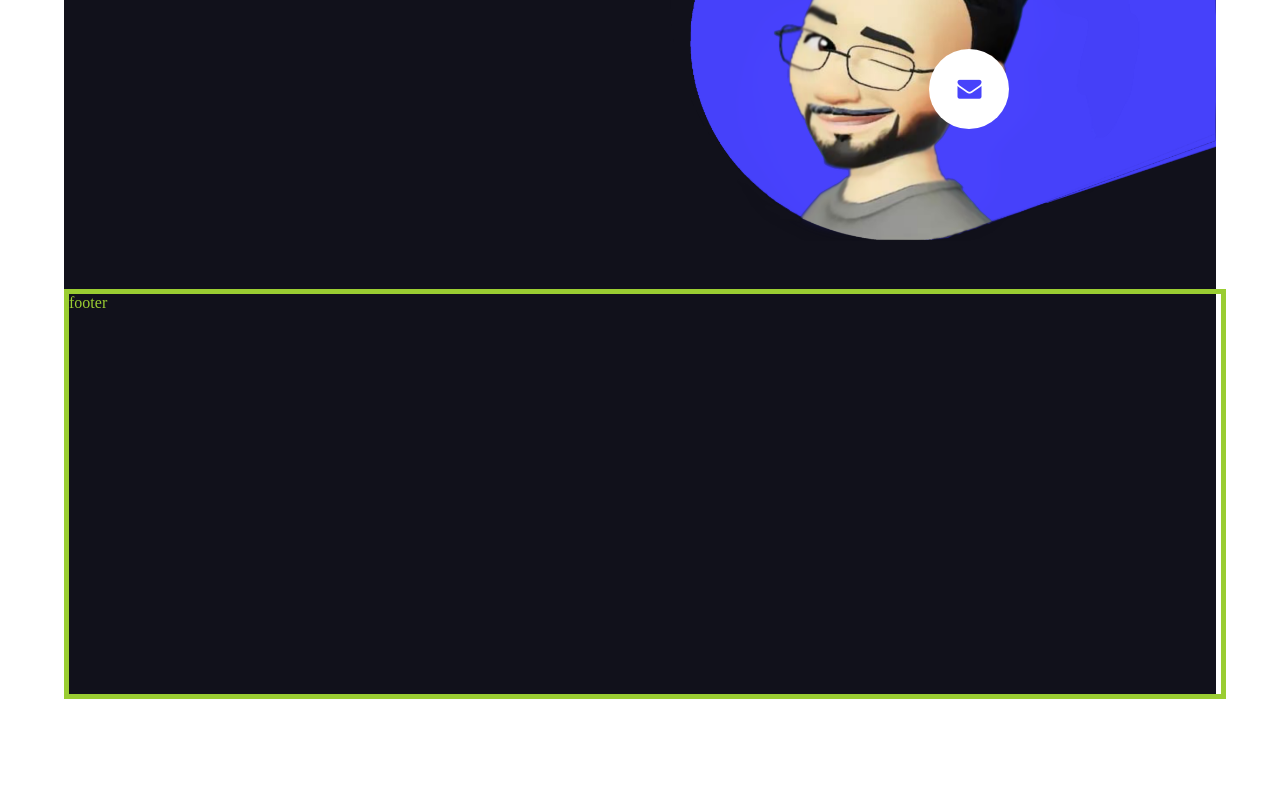
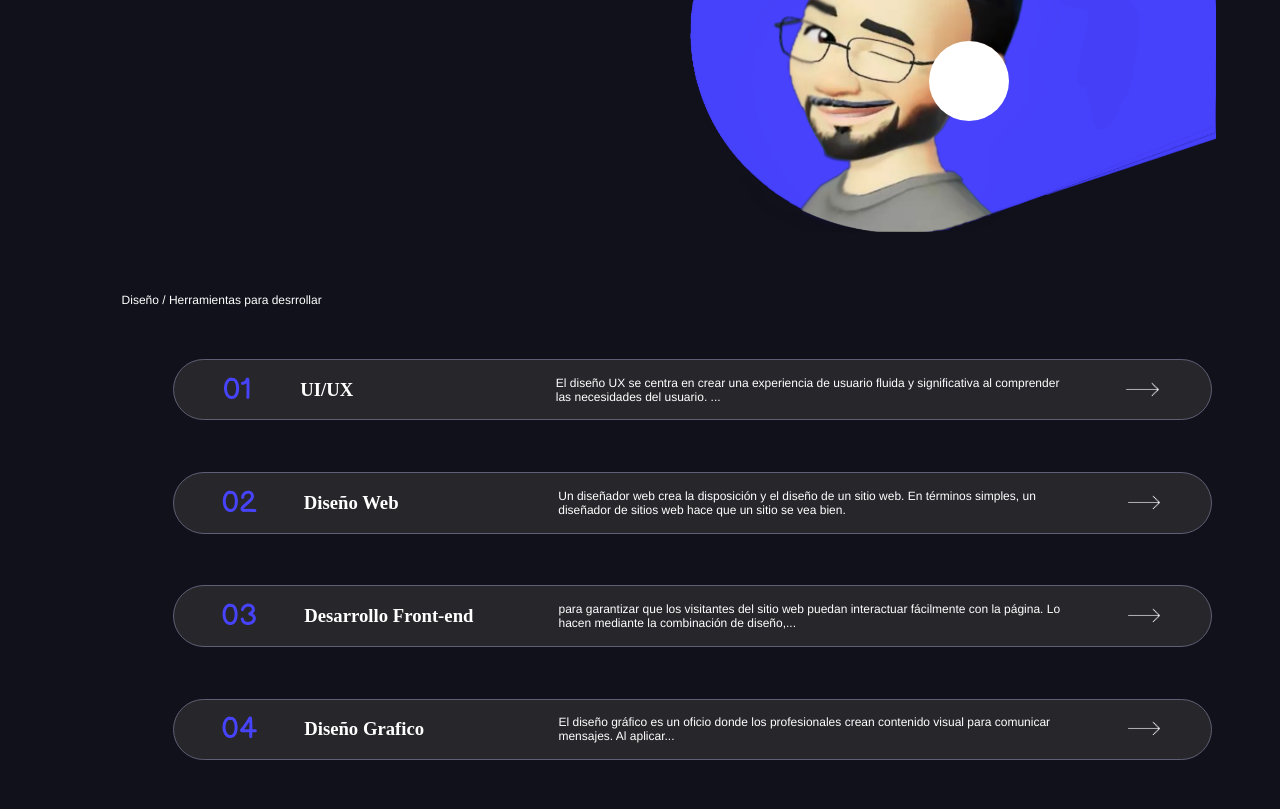
Before and after one commit to 20FacuSam23/portfolio, a plain HTML site: page index.html in a window 1280 px wide. Shown: the part 457-1266 px from the top of the page. Before the commit the page ends 1164 px from the top, so only its background shows below. Drawn offline with Linux system fonts and the light colour scheme.

Commit message:
skills 80%

```diff
--- a/css/estilos.css
+++ b/css/estilos.css
@@ -1,18 +1,18 @@
 html {
-  background-color: white;
-  display: flex;
-  justify-content: space-evenly;
+  background-color: #11111b;
 }
 
 body {
-  background-color: #11111b;
-  display: inline;
-  justify-content: center;
+
+width: 90%;
+margin: 0% auto;
+
+
   align-items: center;
 height: 100%;
-width: 90%;
+
 }
-
+/*header*/
 header {
   display: flex;
   justify-content: space-around;
@@ -20,14 +20,19 @@ header {
   height: 50px;
   border: solid 1px rgb(94, 94, 116);
   border-radius: 40px;
-  margin: 2% 5%;
+  margin: 2%;
   background-color: #27262b ;
 
 }
+/*posisionamiento de marca*/
+.branding {
+  display: flex;
+  height: 50%;
+}
+
+/*menu navegador deplegoda horizontalmente*/
 .nav{
-
-
-
+color: white;
 
 }
 ul{
@@ -55,13 +60,25 @@ li:hover{
   color:#4743fb;
 }
 
-.branding {
-  display: flex;
-  height: 50%;
+/*botones telefono y mail al final del header*/
+.wsp, .msj{
+  background-color: #ffffff;
+  color: #4743fb;
+  border-radius: 100%;
+  width: 30px;
+  height: 30px;
+  border:none;
+  margin: 2px  ;
 }
 
 
-p, h1
+/*main*/
+main {
+
+}
+
+/* etiqueta p y h1 con igual fuente y color afecta a todo el porfolio*/
+p, h1, strong
 {
 font-family: "Balsamiq Sans", sans-serif;
 font-weight: 100;
@@ -69,12 +86,15 @@ font-style: normal;
 color: white;
 }
 
+
+/* hero*/
 .name {
   margin: 0px;
   font-size: 50px;
   padding: 2% 12%;
 }
 
+/*leyenda del hero*/
 .pText {
   font-size: 20px;
   text-wrap:wrap;
@@ -83,12 +103,14 @@ color: white;
 
 }
 
-i {
+/*iconos*/
+.fa-solid .fa-brands {
   font-family: FontAwesome;
   font-style: normal;
 
 }
 
+/*fuente de google fonts*/
 .material-symbols-outlined {
   font-variation-settings:
     'FILL' 0,
@@ -96,6 +118,8 @@ i {
     'GRAD' 0,
     'opsz' 48
 }
+
+/* bton flotante de mail*/
 
 .btn-mail {
   position: relative;
@@ -112,8 +136,8 @@ i {
   color: #4743fb;
 }
 
-main {}
 
+/*efecto del boton flotante*/
 .btn-mail:hover {
 
   background-color: #4743fb;
@@ -121,6 +145,8 @@ main {}
   cursor: pointer;
   color: #ffe600;
 }
+
+/*texto del heroe*/
 
 .textHero{
 display:flex;
@@ -130,15 +156,20 @@ border: solid 1px greenyellow;
 
 
 }
+
+/*contenedor del heroe*/
 .hero {
 display: flex;
   justify-content:space-between;
   align-content: center;
   height: 80vh;
+
   /*border: solid 1px rgb(94, 94, 116);*/
 
 
 }
+
+/*contenedor botones redes*/
 
 .redes {
   display: flex;
@@ -148,16 +179,9 @@ display: flex;
   height: 100px;
 }
 
-.wsp, .msj{
-  background-color: #ffffff;
-  color: #4743fb;
-  border-radius: 100%;
-  width: 30px;
-  height: 30px;
-  border:none;
-  margin: 2px;
-}
 
+
+/*iconos de los botones de redes*/
 .ig,
 .twitter,
 .be,
@@ -170,6 +194,8 @@ display: flex;
   border-radius: 100%;
   font-size: 15px;
 }
+
+/*imagen del hero*/
 .img {
   position: relative;
   z-index: 1;
@@ -179,8 +205,50 @@ display: flex;
   justify-content: flex-end;
 }
 
+/*contenedor de la imagen del hero*/
 .imgHero{
   }
+
+.designer{
+color: white;
+flex-direction: column;
+
+
+  width: 90%;
+  margin: 0% auto;
+}
+
+strong{
+  color:#4743fb ;
+  font-size: 30px;
+  }
+.skills{
+  width: 100%;
+  display: flex;
+  justify-content: space-evenly;
+  margin: 5%;
+  background-color: #27262b ;
+  align-items: center;
+  border: solid 1px rgb(94, 94, 116);
+  border-radius: 40px;
+
+}
+
+
+.pDiseño{
+  width: 50%;
+  font-size: 12px;
+  font-family:'Franklin Gothic Medium', 'Arial Narrow', Arial, sans-serif;
+}
+h3{
+ width: 20%;
+}
+
+.flecha{
+  height: 20px;
+
+}
+
 
 
 
--- a/index.html
+++ b/index.html
@@ -59,6 +59,14 @@
                         class="fa-solid fa-envelope"></i> </button> <img class="img" src="img/pil_violet.png" alt="">
             </article>
         </section>
+        <section class="designer">
+            <article class="tituloDesigner"><p  class="pDiseño">Diseño / Herramientas para desrrollar</p></article>
+            <article class="skills"><strong>01</strong><h3>UI/UX</h3><p class="pDiseño">El diseño UX se centra en crear una experiencia de usuario fluida y significativa al comprender las necesidades del usuario. ...
+            </p><img src="img/flecha.png" class="flecha" alt=""></article>
+            <article class="skills"><strong>02</strong><h3>Diseño Web</h3><p class="pDiseño">Un diseñador web crea la disposición y el diseño de un sitio web. En términos simples, un diseñador de sitios web hace que un sitio se vea bien.</p><img src="img/flecha.png" class="flecha" alt=""></article>
+            <article class="skills"><strong>03</strong><h3>Desarrollo Front-end</h3><p class="pDiseño">para garantizar que los visitantes del sitio web puedan interactuar fácilmente con la página. Lo hacen mediante la combinación de diseño,... </p><img src="img/flecha.png" class="flecha" alt=""></article>
+            <article class="skills"><strong>04</strong><h3>Diseño Grafico</h3><p class="pDiseño">El diseño gráfico es un oficio donde los profesionales crean contenido visual para comunicar mensajes. Al aplicar...</p><img src="img/flecha.png" class="flecha" alt=""></article>
+        </section>
     </main>
    <!-- <section>
         <h2 class="linea"><span>Titulo</span></h2>
```
Also changed, not shown: img/flecha.png (added).
